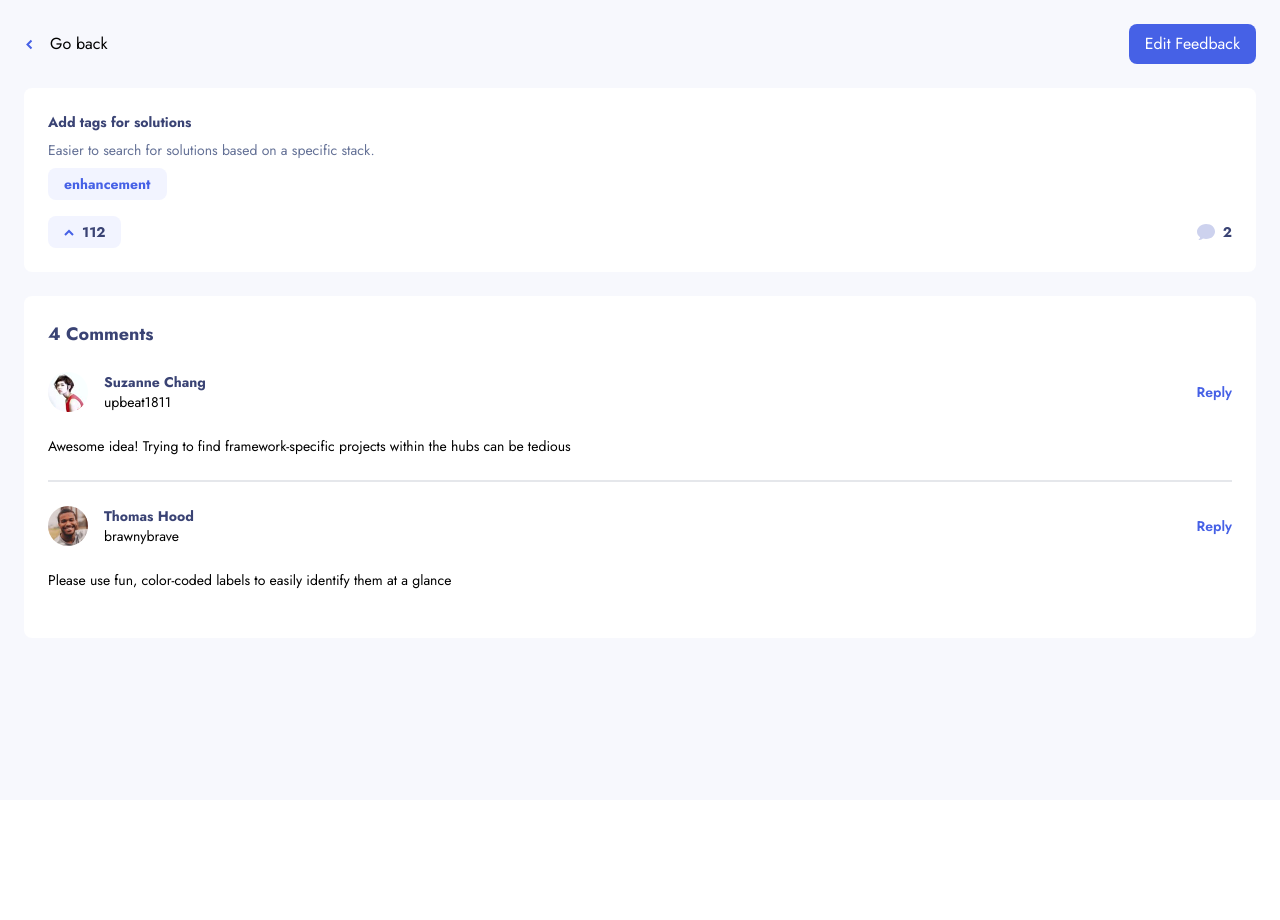
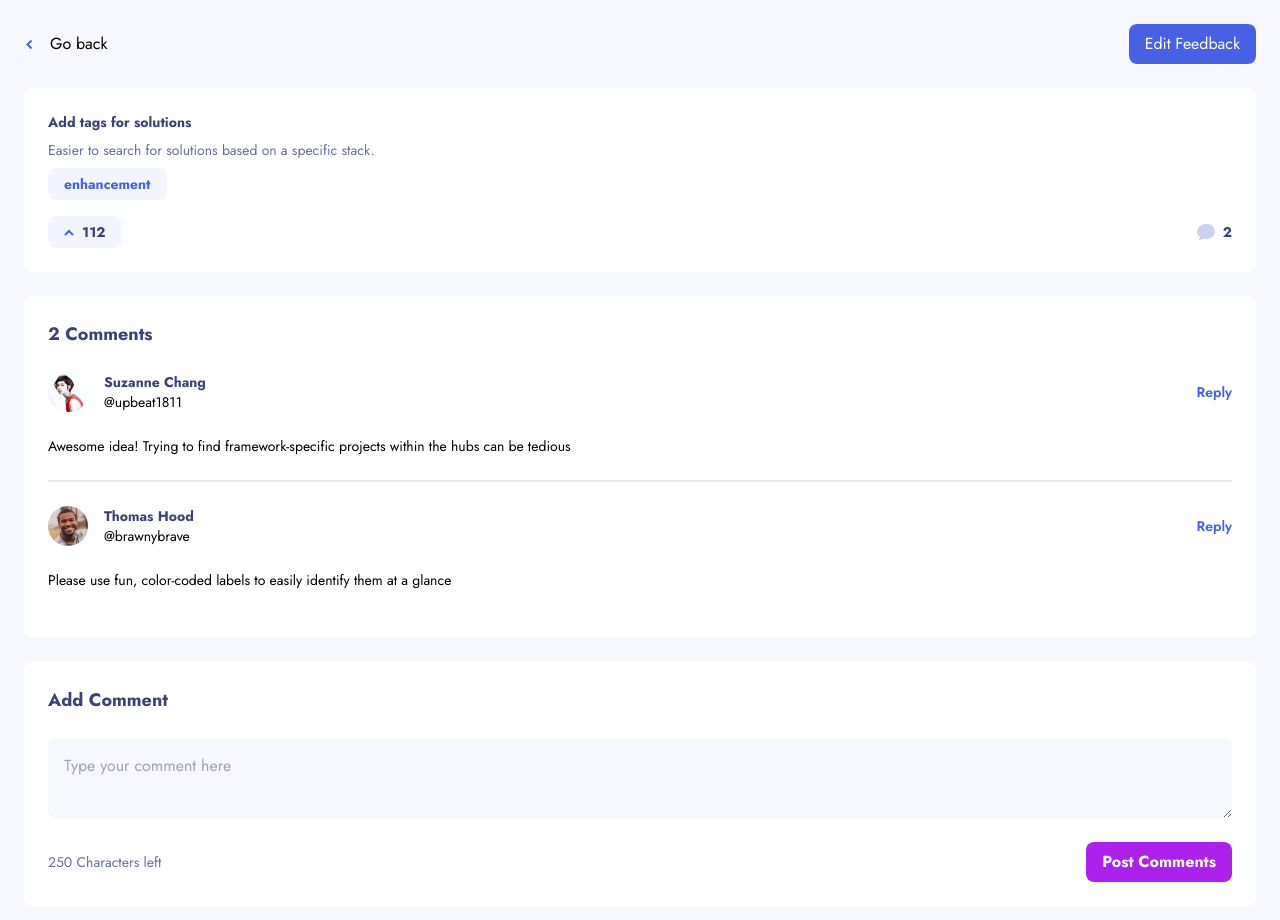
Before and after one commit to m4rk00s/product-feedback-app, a React (Vite) app: page /feedbacks/1 in a window 1280 px wide. Shown: the top 920 px of the page. Before the commit the page ends 800 px from the top, so only its background shows below. Built offline with nearby package versions, Linux system fonts and the light colour scheme.

Commit message:
add comment and replies

```diff
--- /dev/null
+++ b/src/components/CommentSection.tsx
@@ -0,0 +1,132 @@
+import React, { useState } from "react";
+import { User, Comment, Reply, ProductRequest } from "../slice";
+
+import IconAnne from "../assets/user-images/image-anne.jpg";
+import IconElijah from "../assets/user-images/image-elijah.jpg";
+import IconGeorge from "../assets/user-images/image-george.jpg";
+import IconJackson from "../assets/user-images/image-jackson.jpg";
+import IconJames from "../assets/user-images/image-james.jpg";
+import IconJavier from "../assets/user-images/image-javier.jpg";
+import IconJudah from "../assets/user-images/image-judah.jpg";
+import IconRoxanne from "../assets/user-images/image-roxanne.jpg";
+import IconRyan from "../assets/user-images/image-ryan.jpg";
+import IconSuzanne from "../assets/user-images/image-suzanne.jpg";
+import IconThomas from "../assets/user-images/image-thomas.jpg";
+import IconVictoria from "../assets/user-images/image-victoria.jpg";
+import IconZena from "../assets/user-images/image-zena.jpg";
+import { Field, Form, Formik, FormikHelpers } from "formik";
+import { useAppDispatch } from "../hooks";
+
+interface Props {
+  content: string | JSX.Element;
+  user: User;
+  onSubmitHandler: (
+    values: FormData,
+    helper: FormikHelpers<FormData>
+  ) => Promise<string>;
+}
+
+interface FormData {
+  content: "";
+}
+
+function userAvatar(user: User): string {
+  switch (user.name) {
+    case "Anne Valentine":
+      return IconAnne;
+    case "Elijah Moss":
+      return IconElijah;
+    case "George Partridge":
+      return IconGeorge;
+    case "Jackson Barker":
+      return IconJackson;
+    case "James Skinner":
+      return IconJames;
+    case "Javier Pollard":
+      return IconJavier;
+    case "Roxanne Travis":
+      return IconRoxanne;
+    case "Ryan Welles":
+      return IconRyan;
+    case "Suzanne Chang":
+      return IconSuzanne;
+    case "Thomas Hood":
+      return IconThomas;
+    case "Victoria Mejia":
+      return IconVictoria;
+    case "Zena Kelley":
+      return IconZena;
+    default:
+      return "";
+  }
+}
+
+export default function CommentSection(props: Props) {
+  const [showAddReplyForm, setShowAddReplyForm] = useState(false);
+
+  return (
+    <div>
+      <div className="flex items-center">
+        <img
+          className="rounded-full h-10"
+          src={userAvatar(props.user)}
+          alt=""
+        />
+        <div className="ml-4">
+          <div className="text-[#3A4374] font-bold">{props.user.name}</div>
+          <div>@{props.user.username}</div>
+        </div>
+        <div
+          className="ml-auto text-[#4661E6] font-semibold"
+          onClick={() => setShowAddReplyForm(!showAddReplyForm)}
+        >
+          Reply
+        </div>
+      </div>
+      <div className="mt-6">{props.content}</div>
+      {showAddReplyForm ? (
+        <div className="flex flex-col items-end">
+          <Formik
+            initialValues={
+              {
+                content: "",
+              } as FormData
+            }
+            onSubmit={async (values, helper) => {
+              await props.onSubmitHandler(values, helper);
+              setShowAddReplyForm(false);
+            }}
+          >
+            {({ isSubmitting, values }) => (
+              <Form className="mt-6 w-full flex flex-col">
+                <Field
+                  as="textarea"
+                  title="content"
+                  name="content"
+                  placeholder="Type your comment here"
+                  className="bg-[#F7F8FD] rounded-md w-full h-20 text-[#3A4374] p-4"
+                ></Field>
+
+                <div className="flex items-center justify-between mt-6">
+                  <div className="text-[#647196] text-sm">
+                    {250 - values.content.length} Characters left
+                  </div>
+                  <button
+                    className="rounded-lg font-bold bg-[#AD1FEA] h-10 px-4 text-white"
+                    disabled={isSubmitting}
+                    type="submit"
+                    title="submit"
+                  >
+                    Post Comments
+                  </button>
+                </div>
+              </Form>
+            )}
+          </Formik>
+        </div>
+      ) : (
+        <></>
+      )}
+    </div>
+  );
+}
--- a/src/routes/FeedbackDetail.tsx
+++ b/src/routes/FeedbackDetail.tsx
@@ -4,27 +4,16 @@ import FeedbackRequestCard from "../components/FeedbackRequestCard";
 import IconArrowDown from "../components/icons/IconArrowDown";
 import { useAppDispatch, useAppSelector } from "../hooks";
 import NotFound from "./NotFound";
-import IconAnne from "../assets/user-images/image-anne.jpg";
-import IconElijah from "../assets/user-images/image-elijah.jpg";
-import IconGeorge from "../assets/user-images/image-george.jpg";
-import IconJackson from "../assets/user-images/image-jackson.jpg";
-import IconJames from "../assets/user-images/image-james.jpg";
-import IconJavier from "../assets/user-images/image-javier.jpg";
-import IconJudah from "../assets/user-images/image-judah.jpg";
-import IconRoxanne from "../assets/user-images/image-roxanne.jpg";
-import IconRyan from "../assets/user-images/image-ryan.jpg";
-import IconSuzanne from "../assets/user-images/image-suzanne.jpg";
-import IconThomas from "../assets/user-images/image-thomas.jpg";
-import IconVictoria from "../assets/user-images/image-victoria.jpg";
-import IconZena from "../assets/user-images/image-zena.jpg";
-import { User } from "../slice";
+import CommentSection from "../components/CommentSection";
+import { addComment, addReply, Comment } from "../slice";
+import { Field, Form, Formik, FormikHelpers } from "formik";
 
 type Params = {
   feedbackId: string;
 };
 
-function Comment() {
-  return <></>;
+interface FormData {
+  content: "";
 }
 
 export default function FeedbackDetail() {
@@ -37,39 +26,7 @@ export default function FeedbackDetail() {
     (f) => f.id == parseInt(params.feedbackId ?? "0")
   );
 
-  function userAvatar(user: User): string {
-    switch (user.name) {
-      case "Anne Valentine":
-        return IconAnne;
-      case "Elijah Moss":
-        return IconElijah;
-      case "George Partridge":
-        return IconGeorge;
-      case "Jackson Barker":
-        return IconJackson;
-      case "James Skinner":
-        return IconJames;
-      case "Javier Pollard":
-        return IconJavier;
-      case "Roxanne Travis":
-        return IconRoxanne;
-      case "Ryan Welles":
-        return IconRyan;
-      case "Suzanne Chang":
-        return IconSuzanne;
-      case "Thomas Hood":
-        return IconThomas;
-      case "Victoria Mejia":
-        return IconVictoria;
-      case "Zena Kelley":
-        return IconZena;
-      default:
-        return "";
-    }
-  }
-
   if (feedbackDetail !== undefined) {
-    console.log(feedbackDetail);
     return (
       <div className="bg-[#F7F8FD] min-h-full p-6">
         {/* header */}
@@ -80,7 +37,10 @@ export default function FeedbackDetail() {
           >
             <IconArrowDown className="transform rotate-90" /> Go back
           </button>
-          <button className="bg-[#4661E6] text-white rounded-lg h-10 px-4">
+          <button
+            type="button"
+            className="bg-[#4661E6] text-white rounded-lg h-10 px-4"
+          >
             Edit Feedback
           </button>
         </div>
@@ -91,8 +51,9 @@ export default function FeedbackDetail() {
           <div className="bg-white mt-6 p-6 rounded-lg">
             <div className="text-lg font-bold text-[#3A4374]">
               {(feedbackDetail.comments?.length ?? 0) +
-                (feedbackDetail.comments?.flatMap((c) => c.replies).length ??
-                  0)}{" "}
+                (feedbackDetail.comments
+                  ?.flatMap((c) => c.replies)
+                  .filter((c) => c !== undefined).length ?? 0)}{" "}
               Comments
             </div>
             {feedbackDetail.comments?.length ?? 0 > 0 ? (
@@ -101,54 +62,71 @@ export default function FeedbackDetail() {
                 {feedbackDetail.comments?.map((comment) => {
                   return (
                     <div
-                      className="odd:border-b-2 pb-6 mt-6 text-sm"
+                      className="border-b-2 last:border-b-0 pb-6 mt-6 text-sm"
                       key={comment.id}
                     >
-                      <div className="flex items-center">
-                        <img
-                          className="rounded-full h-10"
-                          src={userAvatar(comment.user)}
-                          alt=""
-                        />
-                        <div className="ml-4">
-                          <div className="text-[#3A4374] font-bold">
-                            {comment.user.name}
-                          </div>
-                          <div>{comment.user.username}</div>
-                        </div>
-                        <div className="ml-auto text-[#4661E6] font-semibold">
-                          Reply
-                        </div>
-                      </div>
-                      <div className="mt-6">{comment.content}</div>
+                      <CommentSection
+                        content={comment.content}
+                        user={comment.user}
+                        onSubmitHandler={(values, { setSubmitting }) => {
+                          return new Promise((resolve, _) => {
+                            setTimeout(() => {
+                              dispatch(
+                                addReply({
+                                  comment: comment,
+                                  productRequest: feedbackDetail,
+                                  reply: {
+                                    content: values.content,
+                                    user: feedbacks.currentUser,
+                                    replyingTo: comment.user.username,
+                                  },
+                                })
+                              );
+                              console.log("test");
+                              setSubmitting(false);
+                              resolve("done");
+                            }, 400);
+                          });
+                        }}
+                      />
 
                       {/* replies */}
                       {(comment.replies?.length ?? 0) > 0 ? (
                         <div className="mt-6 flex flex-col gap-6 pl-6 border-l-2">
-                          {comment.replies?.map((replay, index) => {
+                          {comment.replies?.map((reply, index) => {
                             return (
-                              <div key={index}>
-                                <div className="flex items-center">
-                                  <img
-                                    className="rounded-full h-10"
-                                    src={userAvatar(replay.user)}
-                                    alt=""
-                                  />
-                                  <div className="ml-4">
-                                    <div className="text-[#3A4374] font-bold">
-                                      {replay.user.name}
-                                    </div>
-                                    <div>{replay.user.username}</div>
-                                  </div>
-                                  <div className="ml-auto text-[#4661E6] font-semibold">
-                                    Reply
-                                  </div>
-                                </div>
-                                <div className="mt-6">
-                                  <span className="text-[#AD1FEA] font-bold">{`@${replay.replyingTo} `}</span>
-                                  {replay.content}
-                                </div>
-                              </div>
+                              <CommentSection
+                                key={index}
+                                content={
+                                  <>
+                                    <span className="text-[#AD1FEA] font-bold">{`@${reply.replyingTo} `}</span>
+                                    {reply.content}
+                                  </>
+                                }
+                                user={reply.user}
+                                onSubmitHandler={(
+                                  values,
+                                  { setSubmitting }
+                                ) => {
+                                  return new Promise((resolve, _) => {
+                                    setTimeout(() => {
+                                      dispatch(
+                                        addReply({
+                                          comment: comment,
+                                          productRequest: feedbackDetail,
+                                          reply: {
+                                            content: values.content,
+                                            user: feedbacks.currentUser,
+                                            replyingTo: reply.user.username,
+                                          },
+                                        })
+                                      );
+                                      setSubmitting(false);
+                                      resolve("done");
+                                    }, 400);
+                                  });
+                                }}
+                              />
                             );
                           })}
                         </div>
@@ -163,6 +141,63 @@ export default function FeedbackDetail() {
               <></>
             )}
           </div>
+
+          <div className="bg-white mt-6 p-6 rounded-lg">
+            <div className="text-[#3A4374] text-lg font-bold">Add Comment</div>
+
+            <Formik
+              initialValues={{
+                content: "",
+              }}
+              onSubmit={(
+                values: FormData,
+                { setSubmitting }: FormikHelpers<FormData>
+              ) => {
+                return new Promise((resolve, _) => {
+                  setTimeout(() => {
+                    dispatch(
+                      addComment({
+                        comment: {
+                          id: -1,
+                          content: values.content,
+                          user: feedbacks.currentUser,
+                        },
+                        productRequest: feedbackDetail,
+                      })
+                    );
+                    setSubmitting(false);
+                    resolve("done");
+                  }, 400);
+                });
+              }}
+            >
+              {({ isSubmitting, values }) => (
+                <Form className="mt-6 flex flex-col">
+                  <Field
+                    as="textarea"
+                    title="reply"
+                    name="content"
+                    placeholder="Type your comment here"
+                    className="bg-[#F7F8FD] rounded-md w-full h-20 text-[#3A4374] p-4"
+                  ></Field>
+
+                  <div className="flex items-center justify-between mt-6">
+                    <div className="text-[#647196] text-sm">
+                      {250 - values.content.length} Characters left
+                    </div>
+                    <button
+                      className="rounded-lg font-bold bg-[#AD1FEA] h-10 px-4 text-white"
+                      disabled={isSubmitting}
+                      type="submit"
+                      title="replaySubmit"
+                    >
+                      Post Comments
+                    </button>
+                  </div>
+                </Form>
+              )}
+            </Formik>
+          </div>
         </div>
       </div>
     );
--- a/src/slice.ts
+++ b/src/slice.ts
@@ -22,6 +22,17 @@ export interface Comment {
     content: string
     user: User
     replies?: Reply[]
+}
+
+export interface FormAddComment {
+    productRequest: ProductRequest
+    comment: Comment
+}
+
+export interface FormAddReply {
+    productRequest: ProductRequest
+    comment: Comment
+    reply: Reply
 }
 
 export interface Reply {
@@ -59,15 +70,15 @@ export const feedbackSlice = createSlice({
         upvoteRequest: (state, action: PayloadAction<RequestId>) => {
             state.productRequests = state.productRequests
                 .map(product => {
-                    if (product.id === action.payload && state.upvotedRequestIds.includes(action.payload)) {
-                        // user mau downvote
-                        return { ...product, upvotes: product.upvotes - 1 }
-                    } else if (product.id === action.payload && !state.upvotedRequestIds.includes(action.payload)) {
-                        // user mau upvote
-                        return { ...product, upvotes: product.upvotes + 1 }
-                    } else {
-                        return product
+                    if (product.id === action.payload) {
+                        if (state.upvotedRequestIds.includes(action.payload)) {
+                            product.upvotes = product.upvotes - 1
+                        } else {
+                            product.upvotes = product.upvotes + 1
+                        }
                     }
+
+                    return product
                 })
 
             if (state.upvotedRequestIds.includes(action.payload)) {
@@ -75,10 +86,46 @@ export const feedbackSlice = createSlice({
             } else {
                 state.upvotedRequestIds = state.upvotedRequestIds.concat([action.payload])
             }
+        },
+        addComment: (state, action: PayloadAction<FormAddComment>) => {
+            state.productRequests = state.productRequests
+                .map(product => {
+                    if (product.id === action.payload.productRequest.id) {
+                        action.payload.comment.id = product.comments?.length ?? 0
+
+                        if (product.comments === undefined) {
+                            product.comments = []
+                        }
+
+                        product.comments?.push(action.payload.comment)
+                    }
+
+                    return product
+                })
+        },
+        addReply: (state, action: PayloadAction<FormAddReply>) => {
+            state.productRequests = state.productRequests
+                .map(product => {
+                    if (product.id === action.payload.productRequest.id) {
+                        product.comments = product.comments?.map(comment => {
+                            if (comment.id === action.payload.comment.id) {
+                                if (comment.replies === undefined) {
+                                    comment.replies = []
+                                }
+
+                                comment.replies?.push(action.payload.reply)
+                            }
+
+                            return comment
+                        })
+                    }
+
+                    return product
+                })
         }
     },
 })
 
-export const { upvoteRequest } = feedbackSlice.actions
+export const { upvoteRequest, addComment, addReply } = feedbackSlice.actions
 
 export default feedbackSlice.reducer
```
